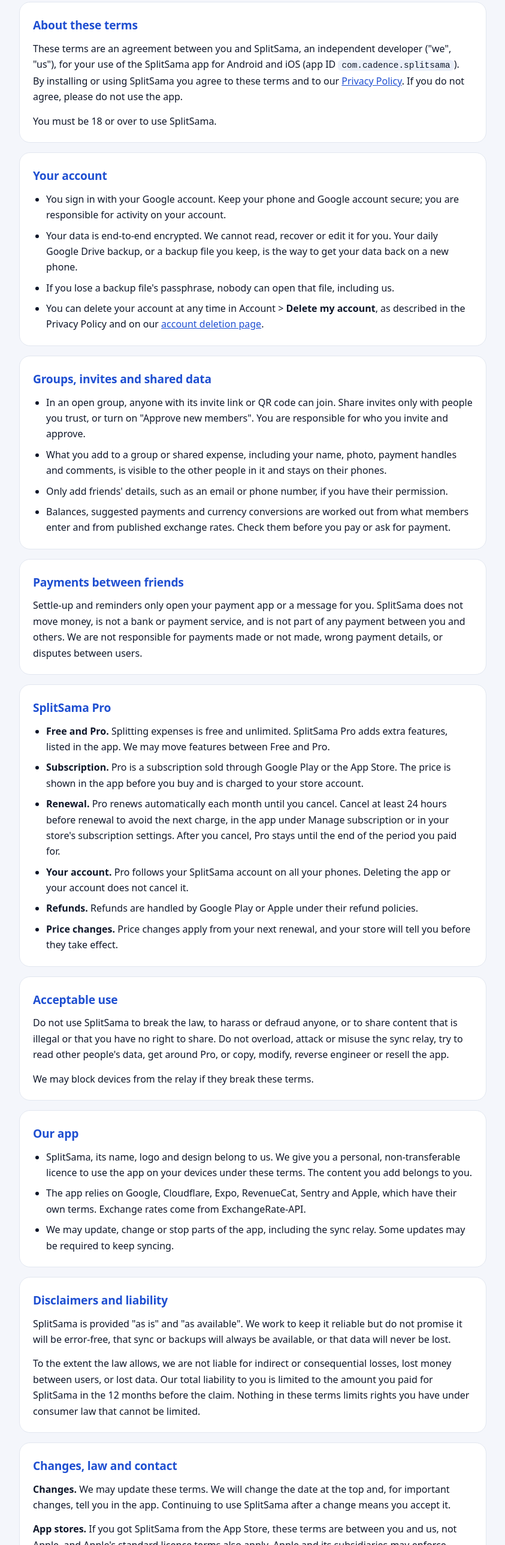
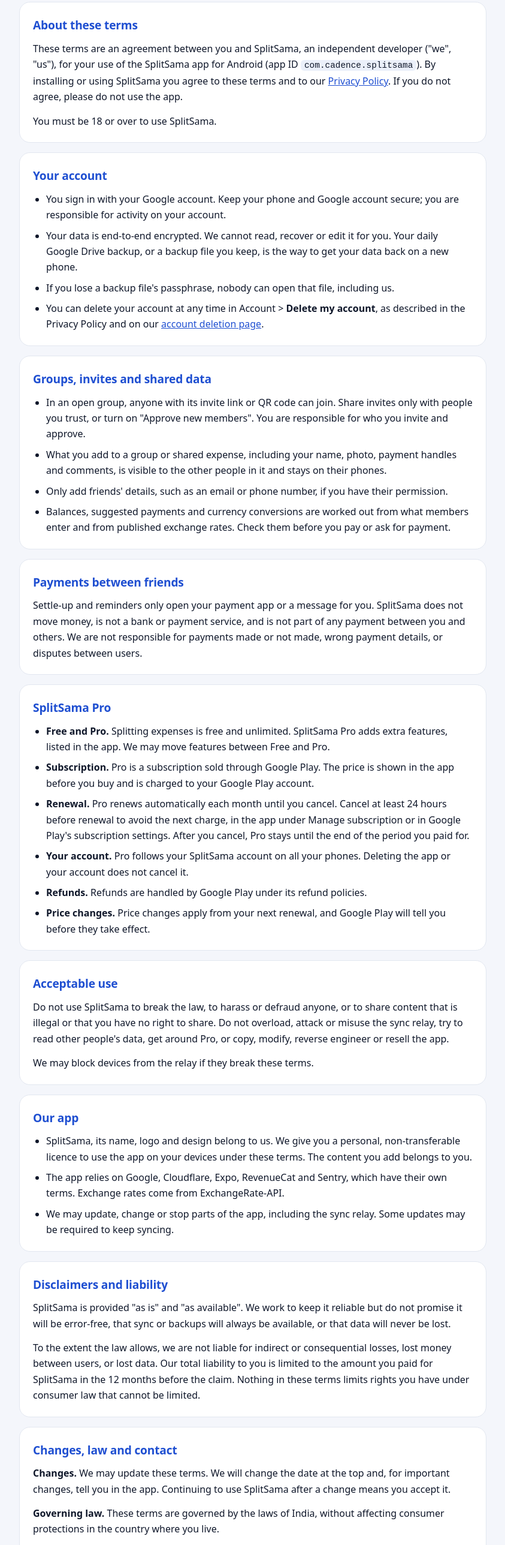
Before and after one commit to splitsama/splitsama.github.io, a plain HTML site: page terms/index.html in a window 1280 px wide. Shown: the part 224-2800 px from the top of the page at 60% size, without its empty margins (218-1061 px from the left). Drawn offline with Linux system fonts and the light colour scheme.

```diff
--- a/terms/index.html
+++ b/terms/index.html
@@ -43,7 +43,7 @@ footer{text-align:center;color:var(--mute);font-size:.85rem;padding:0 20px 40px}
 <main class="wrap">
 <section class="card">
   <h2>About these terms</h2>
-  <p>These terms are an agreement between you and SplitSama, an independent developer ("we", "us"), for your use of the SplitSama app for Android and iOS (app ID <code>com.cadence.splitsama</code>). By installing or using SplitSama you agree to these terms and to our <a href="../privacy/">Privacy Policy</a>. If you do not agree, please do not use the app.</p>
+  <p>These terms are an agreement between you and SplitSama, an independent developer ("we", "us"), for your use of the SplitSama app for Android (app ID <code>com.cadence.splitsama</code>). By installing or using SplitSama you agree to these terms and to our <a href="../privacy/">Privacy Policy</a>. If you do not agree, please do not use the app.</p>
   <p>You must be 18 or over to use SplitSama.</p>
 </section>
 
@@ -76,11 +76,11 @@ footer{text-align:center;color:var(--mute);font-size:.85rem;padding:0 20px 40px}
   <h2>SplitSama Pro</h2>
   <ul>
     <li><strong>Free and Pro.</strong> Splitting expenses is free and unlimited. SplitSama Pro adds extra features, listed in the app. We may move features between Free and Pro.</li>
-    <li><strong>Subscription.</strong> Pro is a subscription sold through Google Play or the App Store. The price is shown in the app before you buy and is charged to your store account.</li>
-    <li><strong>Renewal.</strong> Pro renews automatically each month until you cancel. Cancel at least 24 hours before renewal to avoid the next charge, in the app under Manage subscription or in your store's subscription settings. After you cancel, Pro stays until the end of the period you paid for.</li>
+    <li><strong>Subscription.</strong> Pro is a subscription sold through Google Play. The price is shown in the app before you buy and is charged to your Google Play account.</li>
+    <li><strong>Renewal.</strong> Pro renews automatically each month until you cancel. Cancel at least 24 hours before renewal to avoid the next charge, in the app under Manage subscription or in Google Play's subscription settings. After you cancel, Pro stays until the end of the period you paid for.</li>
     <li><strong>Your account.</strong> Pro follows your SplitSama account on all your phones. Deleting the app or your account does not cancel it.</li>
-    <li><strong>Refunds.</strong> Refunds are handled by Google Play or Apple under their refund policies.</li>
-    <li><strong>Price changes.</strong> Price changes apply from your next renewal, and your store will tell you before they take effect.</li>
+    <li><strong>Refunds.</strong> Refunds are handled by Google Play under its refund policies.</li>
+    <li><strong>Price changes.</strong> Price changes apply from your next renewal, and Google Play will tell you before they take effect.</li>
   </ul>
 </section>
 
@@ -94,7 +94,7 @@ footer{text-align:center;color:var(--mute);font-size:.85rem;padding:0 20px 40px}
   <h2>Our app</h2>
   <ul>
     <li>SplitSama, its name, logo and design belong to us. We give you a personal, non-transferable licence to use the app on your devices under these terms. The content you add belongs to you.</li>
-    <li>The app relies on Google, Cloudflare, Expo, RevenueCat, Sentry and Apple, which have their own terms. Exchange rates come from ExchangeRate-API.</li>
+    <li>The app relies on Google, Cloudflare, Expo, RevenueCat and Sentry, which have their own terms. Exchange rates come from ExchangeRate-API.</li>
     <li>We may update, change or stop parts of the app, including the sync relay. Some updates may be required to keep syncing.</li>
   </ul>
 </section>
@@ -108,7 +108,6 @@ footer{text-align:center;color:var(--mute);font-size:.85rem;padding:0 20px 40px}
 <section class="card">
   <h2>Changes, law and contact</h2>
   <p><strong>Changes.</strong> We may update these terms. We will change the date at the top and, for important changes, tell you in the app. Continuing to use SplitSama after a change means you accept it.</p>
-  <p><strong>App stores.</strong> If you got SplitSama from the App Store, these terms are between you and us, not Apple, and Apple's standard licence terms also apply. Apple and its subsidiaries may enforce these terms as a third party.</p>
   <p><strong>Governing law.</strong> These terms are governed by the laws of India, without affecting consumer protections in the country where you live.</p>
   <p><strong>Contact.</strong> SplitSama, <a href="mailto:splitsama@gmail.com">splitsama@gmail.com</a>.</p>
 </section>
```
Also changed, not shown: delete-account/index.html (+1 -1 lines), privacy/index.html (+9 -9 lines).
